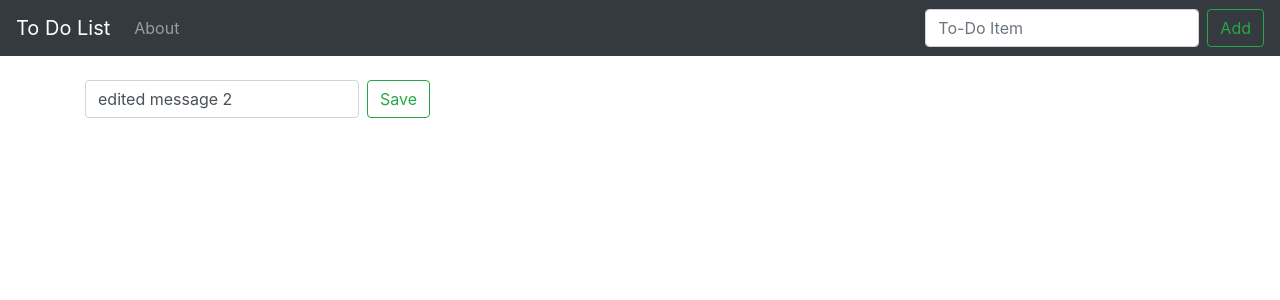
After one commit to tdslivensky/DjangoToDo, a Django app: page /edit/1 in a window 1280 px wide. The commit adds this page. Shown: the top 300 px of the page. Run offline with Django 3.2, Linux system fonts and the light colour scheme; data comes from the database, SQL or seed files in the repository; both versions use the stored data as it was after the commit; some libraries are stand-ins or nearby versions.

Commit message:
add edit funcitonality

```diff
--- /dev/null
+++ b/ToDo/ToDoList/templates/edit.html
@@ -0,0 +1,11 @@
+{% extends 'base.html' %}
+{% block content %}
+	{% if item %}
+		<form class="form-inline my-2 my-lg-0" method="POST">
+    	{% csrf_token %}
+      <input class="form-control mr-sm-2" type="search" placeholder="To-Do Item" aria-label="{{ item.item }}" value="{{ item.item }}" name="item">
+      <input type="hidden" value="{{ item.completed }}" name="completed">
+      <button class="btn btn-outline-success my-2 my-sm-0" type="submit">Save</button>
+    </form>
+	{% endif %}
+{% endblock %}
--- a/ToDo/ToDoList/templates/home.html
+++ b/ToDo/ToDoList/templates/home.html
@@ -24,13 +24,13 @@
 		 {% for i in all_items %}
 		 		{% if i.completed %}
 				 <tr class = "table-secondary">
-				 		<td class = "striker"> {{i.item}}</td>
+				 		<td class = "striker"><a href="{% url 'edit' i.id %}">{{i.item}}</a></td>
 				 		<td><a href="{% url 'crossOff' i.id %}">Uncross</a></td>
 				 		<td><a href="{% url 'delete' i.id %}">Delete</a></td>
 				 	<tr>
 				 {% else %}
 				 	<tr>
-				 		<td> {{i.item}}</td>
+				 		<td><a href="{% url 'edit' i.id %}">{{i.item}}</a></td>
 				 		<td><a href="{% url 'crossOff' i.id %}">Cross Off</a></td>
 				 		<td><a href="{% url 'delete' i.id %}">Delete</a></td>
 				 	<tr>
--- a/ToDo/ToDoList/urls.py
+++ b/ToDo/ToDoList/urls.py
@@ -6,4 +6,5 @@ urlpatterns = [
     path('about/', views.about, name='about'),
     path('delete/<list_id>', views.delete, name='delete'),
     path('crossOff/<list_id>', views.crossOff, name='crossOff'),
+    path('edit/<list_id>', views.edit, name='edit'),
 ]
--- a/ToDo/ToDoList/views.py
+++ b/ToDo/ToDoList/views.py
@@ -37,3 +37,15 @@ def crossOff(request, list_id):
 		item.completed = True
 		item.save()
 	return redirect('home')
+
+def edit(request, list_id):
+	if request.method == 'POST':
+		item = List.objects.get(pk=list_id)
+		form = ListForm(request.POST or None, instance=item)
+		if form.is_valid():
+			form.save()
+			messages.success(request,('the item has been edited in the DataBase!'))
+			return redirect('home')
+	else:
+		item = List.objects.get(pk=list_id)
+		return render(request, 'edit.html', {'item': item})
```
Also changed, not shown: ToDo/db.sqlite3.
